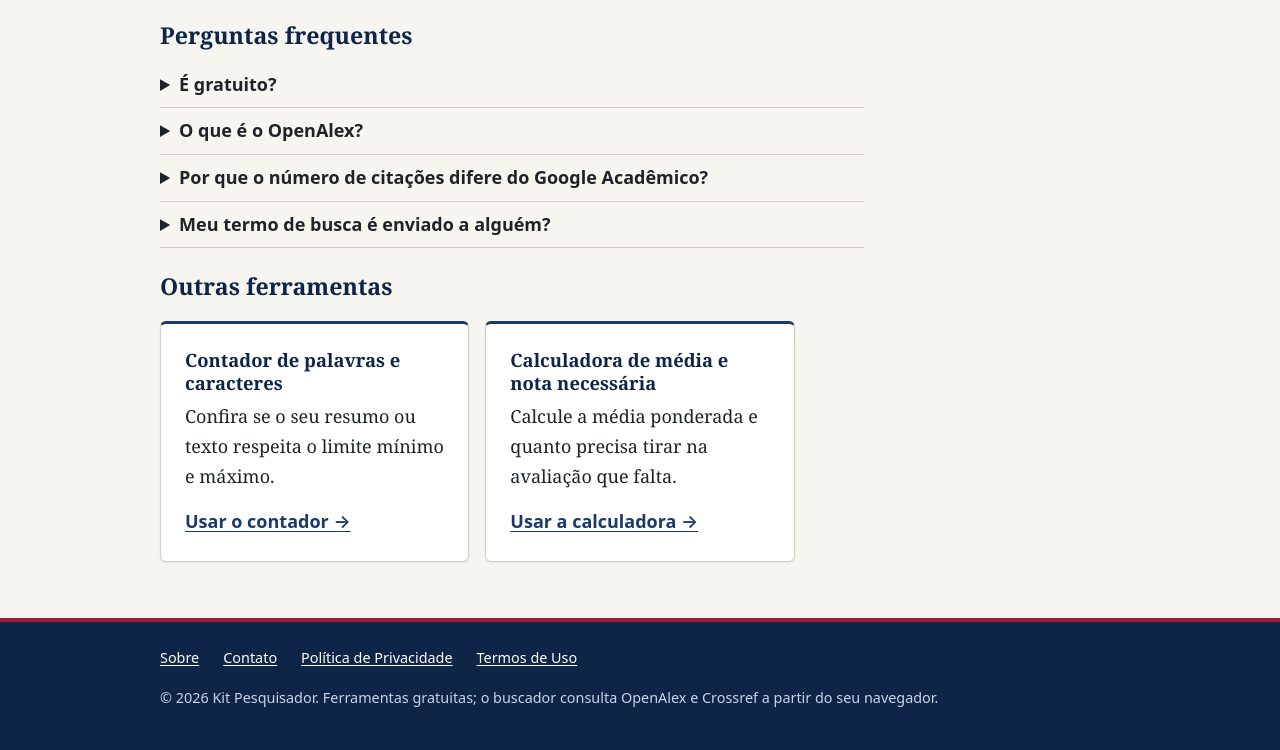
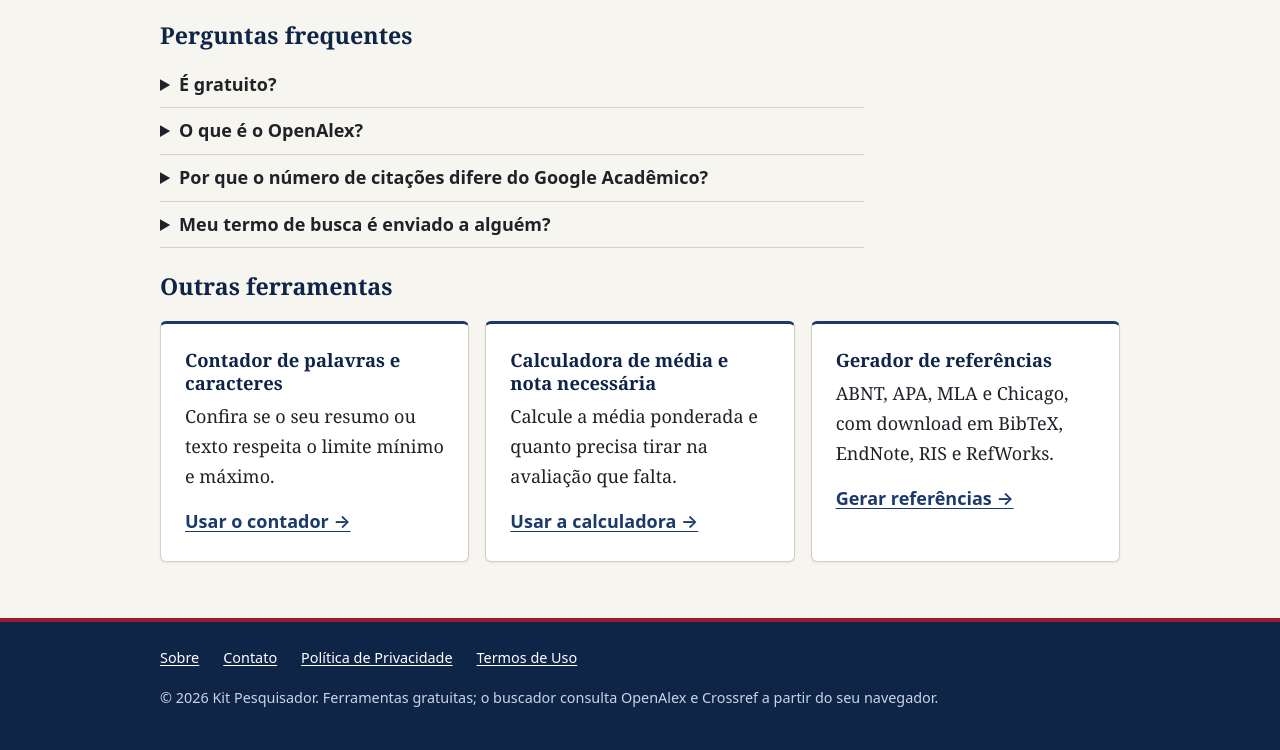
Before and after one commit to oficialconstante-del/kitpesquisador, an Eleventy site: page src/index.njk in a window 1280 px wide. Shown: the part 2179-2929 px from the top of the page. Built offline with nearby package versions, Linux system fonts and the light colour scheme; Eleventy itself is replaced by a stand-in of ours; files that its build step writes are made by us from their sources.

Commit message:
Add article for reference generator tool

```diff
--- a/src/index.njk
+++ b/src/index.njk
@@ -108,4 +108,9 @@ scripts:
     <p>Calcule a média ponderada e quanto precisa tirar na avaliação que falta.</p>
     <a class="cartao-link" href="/ferramentas/calculadora-de-media/">Usar a calculadora →</a>
   </article>
+  <article class="cartao">
+    <h3>Gerador de referências</h3>
+    <p>ABNT, APA, MLA e Chicago, com download em BibTeX, EndNote, RIS e RefWorks.</p>
+    <a class="cartao-link" href="/ferramentas/gerador-de-referencias/">Gerar referências →</a>
+  </article>
 </div>
```
